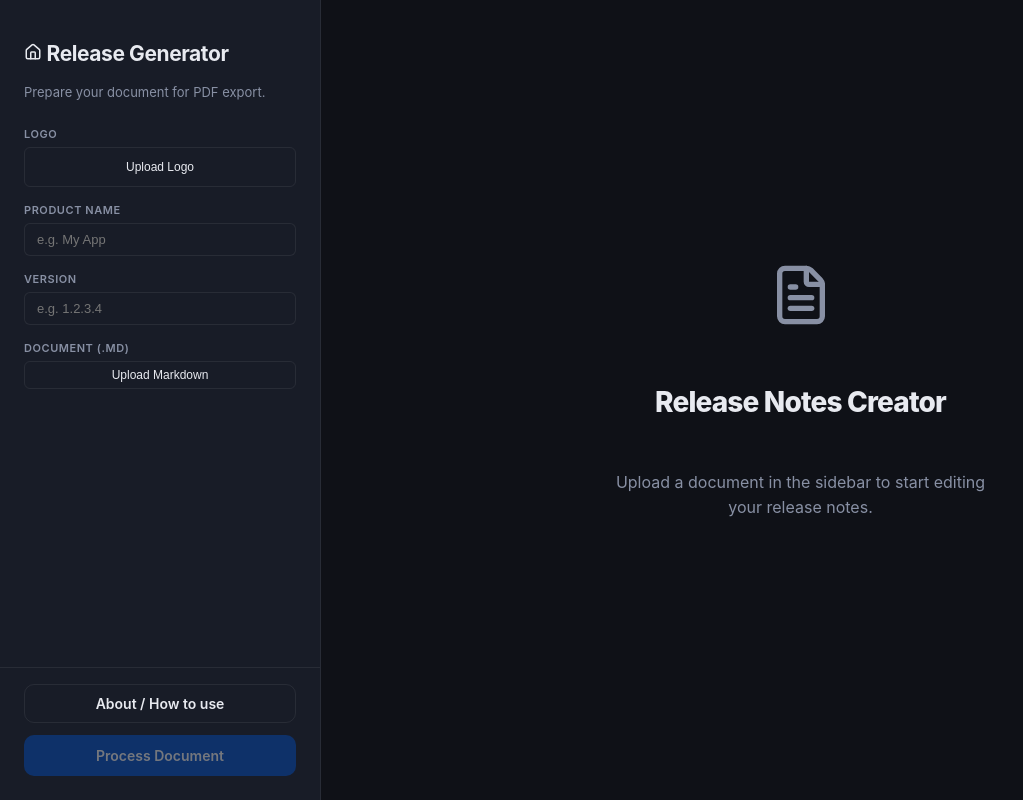
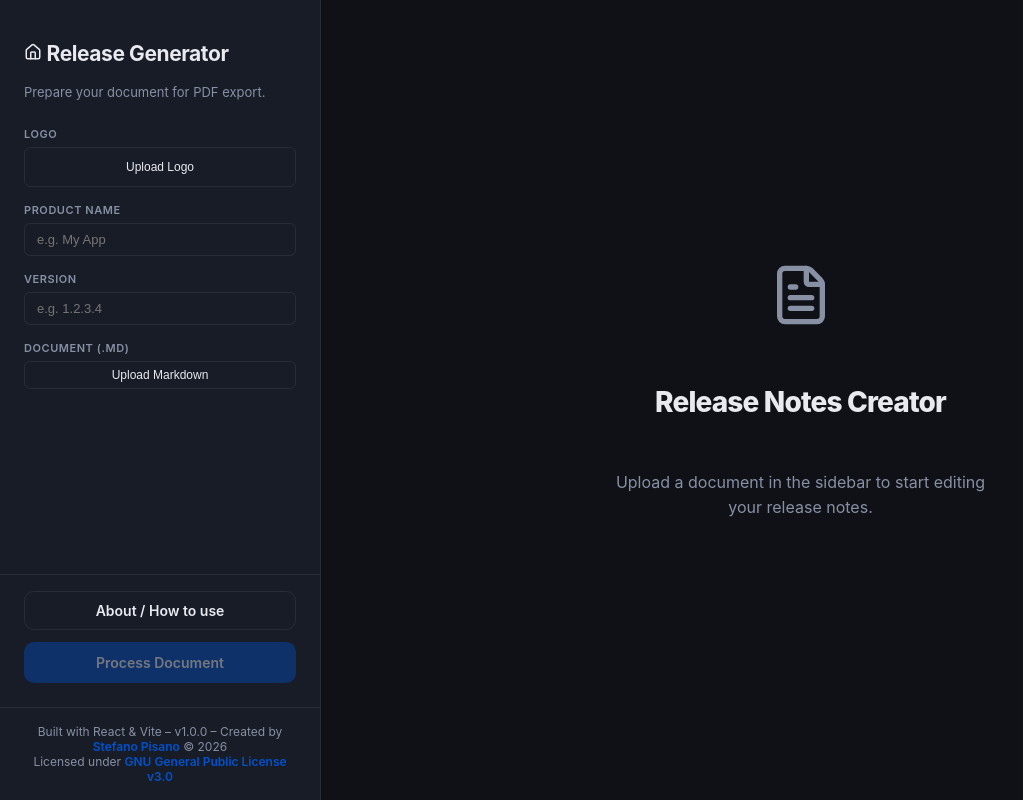
Before and after one commit to StefanoPisano/jira-release-notes-pdf-generator, a React (Vite) app: page / in a window 1280 px wide. Shown: the whole page, without its empty margins (0-1023 px from the left). Built offline with nearby package versions, Linux system fonts and the light colour scheme.

Commit message:
feat: add footer with licensing information and styling to Sidebar component

```diff
--- a/src/components/Sidebar.jsx
+++ b/src/components/Sidebar.jsx
@@ -132,6 +132,31 @@ export default function Sidebar({
           {isProcessing ? 'Processing...' : 'Process Document'}
         </button>
       </div>
+
+      <footer className="sidebar-footer">
+        <div className="footer-content">
+          Built with React & Vite – v1.0.0 – Created by{' '}
+          <a
+            href="https://stefanopisano.github.io"
+            target="_blank"
+            rel="noopener noreferrer"
+            className="footer-link"
+          >
+            Stefano Pisano
+          </a>{' '}
+          © {new Date().getFullYear()}
+          <br />
+          Licensed under{' '}
+          <a
+            href="LICENSE"
+            target="_blank"
+            rel="noopener noreferrer"
+            className="footer-link"
+          >
+            GNU General Public License v3.0
+          </a>
+        </div>
+      </footer>
     </aside>
   );
 }
--- a/src/index.css
+++ b/src/index.css
@@ -870,3 +870,28 @@ body {
 .hidden {
   display: none !important;
 }
+
+/* ─── Footer ────────────────────────────────────────────────────────────── */
+.sidebar-footer {
+  padding: 16px 24px;
+  background: var(--surface);
+  border-top: 1px solid var(--border);
+  text-align: center;
+  font-size: 12px;
+  color: var(--text-muted);
+}
+
+.footer-content {
+  max-width: 600px;
+  margin: 0 auto;
+}
+
+.footer-link {
+  color: var(--accent);
+  text-decoration: none;
+  font-weight: 600;
+}
+
+.footer-link:hover {
+  text-decoration: underline;
+}
```
Also changed, not shown: 1 other file (tests, documents, lock files or other folders).
